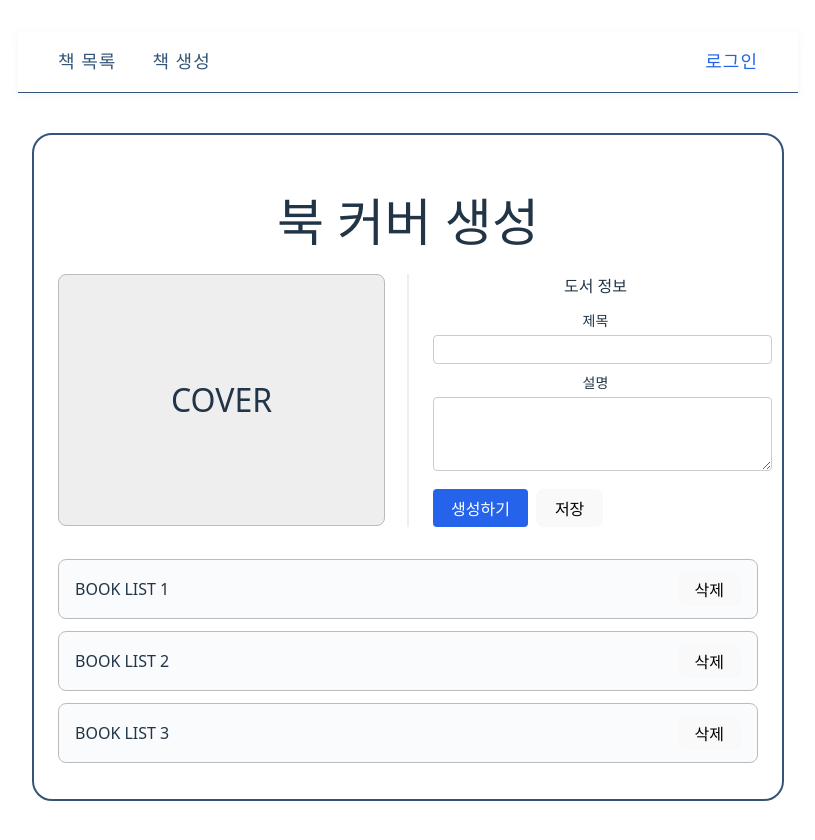
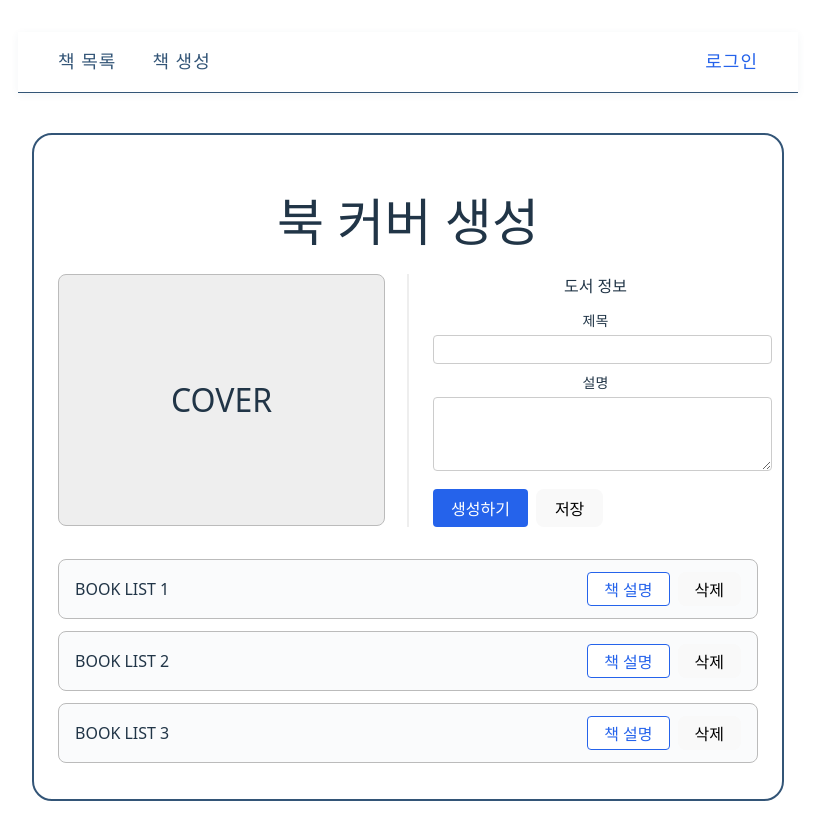
Before and after one commit to aivle-mini/Frontend, a React (Vite) app in the folder front/: page /generate in a window 1280 px wide. Shown: the top 840 px of the page, without its empty margins (232-1047 px from the left). Built offline with nearby package versions, Linux system fonts and the light colour scheme.

Commit message:
generation-v0.5

```diff
--- a/front/src/pages/BookGeneration.jsx
+++ b/front/src/pages/BookGeneration.jsx
@@ -15,6 +15,7 @@ function BookGeneration() {
     content: ''
   });
   const [generating, setGenerating] = useState(false);
+  const [descPopup, setDescPopup] = useState({ open: false, desc: '' });
   // [임시] 책 리스트와 삭제 핸들러 추가 (실제 API 연동 전용)
   const [bookList, setBookList] = useState([
     { id: 1, title: 'BOOK LIST 1' },
@@ -111,10 +112,26 @@ function BookGeneration() {
           {bookList.map((book) => (
             <div key={book.id} style={{ display: 'flex', justifyContent: 'space-between', alignItems: 'center', marginBottom: '12px', border: '1px solid #bbb', padding: '12px 16px', borderRadius: '8px', background: '#fafbfc' }}>
               <span style={{ fontWeight: 500 }}>{book.title}</span>
-              <button onClick={() => handleDelete(book.id)} style={{ padding: '4px 16px' }}>삭제</button>
+              <div style={{ display: 'flex', gap: 8 }}>
+                <button onClick={() => setDescPopup({ open: true, desc: book.desc || '책 설명이 없습니다.' })} style={{ padding: '4px 16px', background: '#fff', border: '1px solid #2563eb', color: '#2563eb', borderRadius: 4, cursor: 'pointer' }}>책 설명</button>
+                <button onClick={() => handleDelete(book.id)} style={{ padding: '4px 16px' }}>삭제</button>
+              </div>
             </div>
           ))}
         </div>
+        {/* 책 설명 팝업 */}
+        {descPopup.open && (
+          <div style={{
+            position: 'fixed', top: 0, left: 0, width: '100vw', height: '100vh', background: 'rgba(0,0,0,0.25)', zIndex: 1000,
+            display: 'flex', alignItems: 'center', justifyContent: 'center'
+          }}>
+            <div style={{ background: '#fff', borderRadius: 12, padding: 32, minWidth: 320, boxShadow: '0 4px 24px rgba(53,87,119,0.13)', textAlign: 'center' }}>
+              <h3 style={{ marginBottom: 16, color: '#2d4663' }}>책 설명</h3>
+              <div style={{ marginBottom: 24, color: '#333', fontSize: 16 }}>{descPopup.desc}</div>
+              <button onClick={() => setDescPopup({ open: false, desc: '' })} style={{ padding: '8px 24px', background: '#2563eb', color: '#fff', border: 'none', borderRadius: 6, fontWeight: 600, fontSize: 16, cursor: 'pointer' }}>닫기</button>
+            </div>
+          </div>
+        )}
       </div>
     </div>
   );
```
